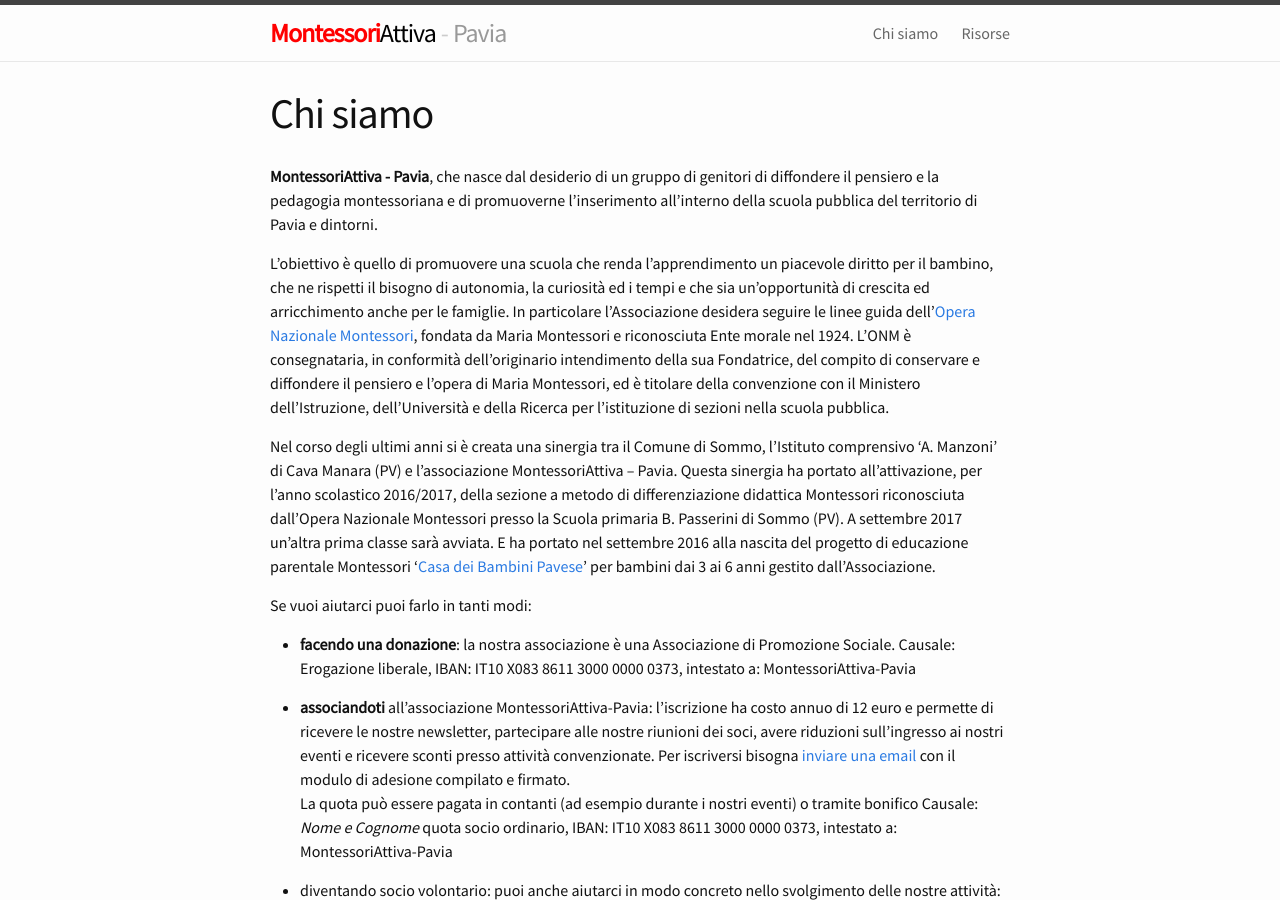
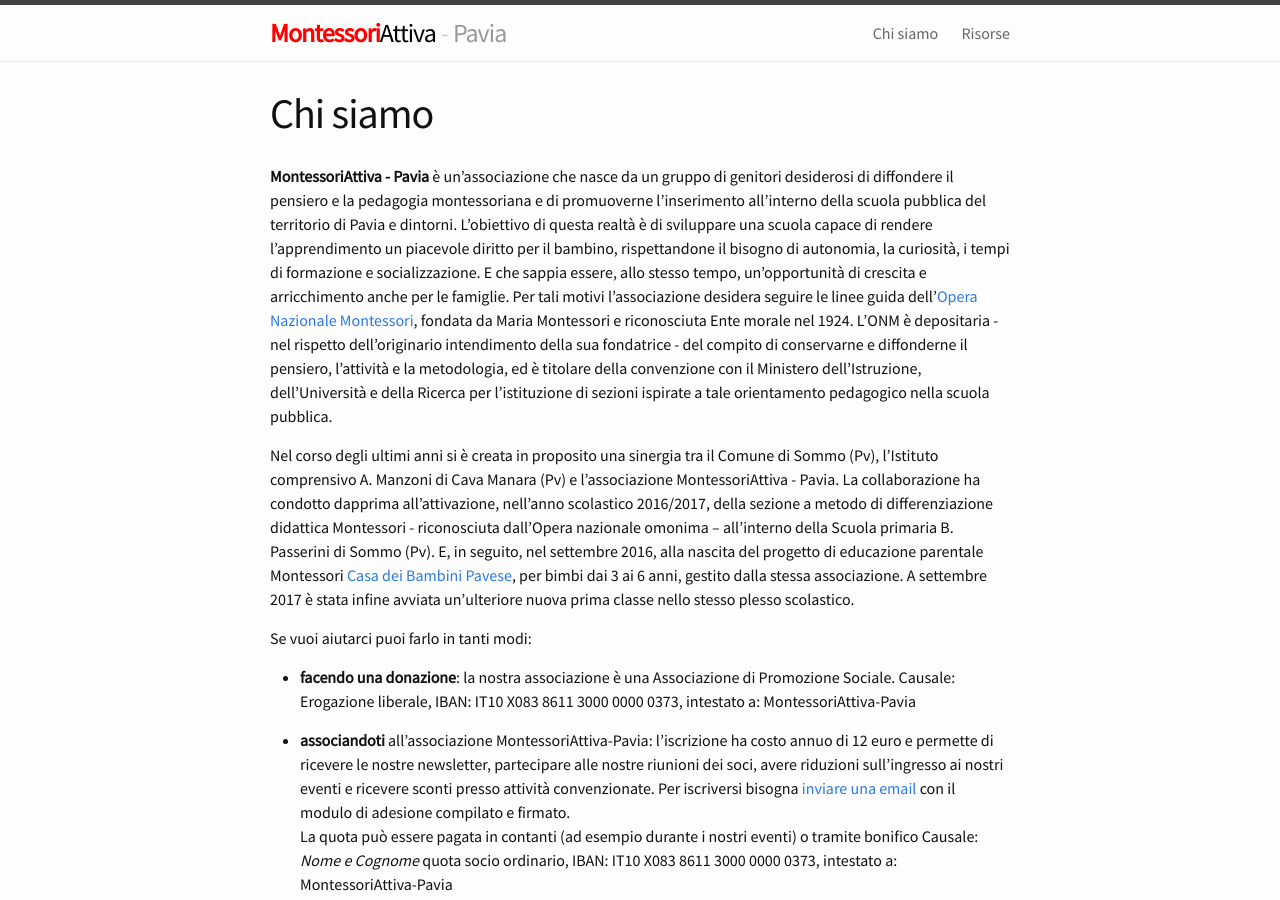
Before and after one commit to montessori-attiva-pavia/montessori-attiva-pavia.github.io, a Jekyll site: the page built from about.md, in a window 1280 px wide and 900 px high. Built offline with Jekyll 4.4.1, drawn with Linux system fonts in a browser that asks for light colours.

Commit message:
cambiato testo about us (grazie a ON)

```diff
--- a/about.md
+++ b/about.md
@@ -5,11 +5,11 @@
 url_convenz: assets/convenzione-miur-onm-2013.pdf
 ---
 
-**MontessoriAttiva - Pavia**, che nasce dal desiderio di un gruppo di genitori di diffondere il pensiero e la pedagogia montessoriana e di promuoverne l'inserimento all'interno della scuola pubblica del territorio di Pavia e dintorni.
+**MontessoriAttiva - Pavia** è un’associazione che nasce da un gruppo di genitori desiderosi di diffondere il pensiero e la pedagogia montessoriana e di promuoverne l’inserimento all’interno della scuola pubblica del territorio di Pavia e dintorni.
+L’obiettivo di questa realtà è di sviluppare una scuola capace di rendere l’apprendimento un piacevole diritto per il bambino, rispettandone il bisogno di autonomia, la curiosità, i tempi di formazione e socializzazione. E che sappia essere, allo stesso tempo, un’opportunità di crescita e arricchimento anche per le famiglie.
+Per tali motivi l’associazione desidera seguire le linee guida dell’[Opera Nazionale Montessori](http://www.operanazionalemontessori.it/){:target="_blank"}, fondata da Maria Montessori e riconosciuta Ente morale nel 1924. L’ONM è depositaria - nel rispetto dell’originario intendimento della sua fondatrice - del compito di conservarne e diffonderne il pensiero, l’attività e la metodologia, ed è titolare della convenzione con il Ministero dell’Istruzione, dell’Università e della Ricerca per l’istituzione di sezioni ispirate a tale orientamento pedagogico nella scuola pubblica.
 
-L'obiettivo è quello di promuovere una scuola che renda l’apprendimento un piacevole diritto per il bambino, che ne rispetti il bisogno di autonomia, la curiosità ed i tempi e che sia un’opportunità di crescita ed arricchimento anche per le famiglie. In particolare l’Associazione desidera seguire le linee guida dell’[Opera Nazionale Montessori](http://www.operanazionalemontessori.it/){:target="_blank"}, fondata da Maria Montessori e riconosciuta Ente morale nel 1924. L’ONM è consegnataria, in conformità dell’originario intendimento della sua Fondatrice, del compito di conservare e diffondere il pensiero e l’opera di Maria Montessori, ed è titolare della convenzione con il Ministero dell’Istruzione, dell’Università e della Ricerca per l’istituzione di sezioni nella scuola pubblica.
-
-Nel corso degli ultimi anni si è creata una sinergia tra il Comune di Sommo, l’Istituto comprensivo ‘A. Manzoni’ di Cava Manara (PV) e l’associazione MontessoriAttiva – Pavia. Questa sinergia ha portato all'attivazione, per l'anno scolastico 2016/2017, della sezione a metodo di differenziazione didattica Montessori riconosciuta dall’Opera Nazionale Montessori presso la Scuola primaria B. Passerini di Sommo (PV). A settembre 2017 un’altra prima classe sarà avviata. E ha portato  nel settembre 2016 alla nascita del progetto di educazione parentale Montessori ‘[Casa dei Bambini Pavese](http://www.casadeibambinipavese.it/){:target="_blank"}’ per bambini dai 3 ai 6 anni gestito dall’Associazione.
+Nel corso degli ultimi anni si è creata in proposito una sinergia tra il Comune di Sommo (Pv), l’Istituto comprensivo A. Manzoni di Cava Manara (Pv) e l’associazione MontessoriAttiva - Pavia. La collaborazione ha condotto dapprima all’attivazione, nell’anno scolastico 2016/2017, della sezione a metodo di differenziazione didattica Montessori - riconosciuta dall’Opera nazionale omonima – all’interno della Scuola primaria B. Passerini di Sommo (Pv). E, in seguito, nel settembre 2016, alla nascita del progetto di educazione parentale Montessori [Casa dei Bambini Pavese](http://www.casadeibambinipavese.it/){:target="_blank"}, per bimbi dai 3 ai 6 anni, gestito dalla stessa associazione. A settembre 2017 è stata infine avviata un’ulteriore nuova prima classe nello stesso plesso scolastico.
 
 
 
```
